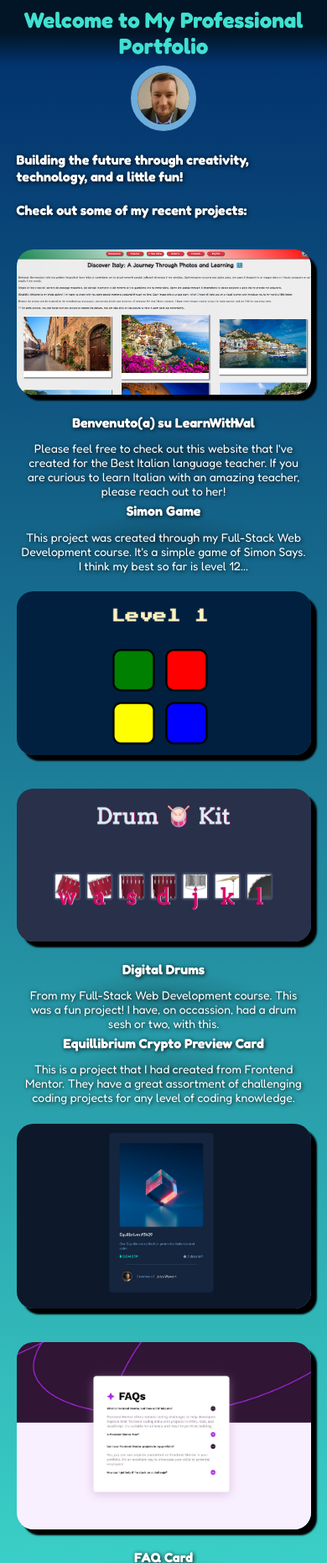
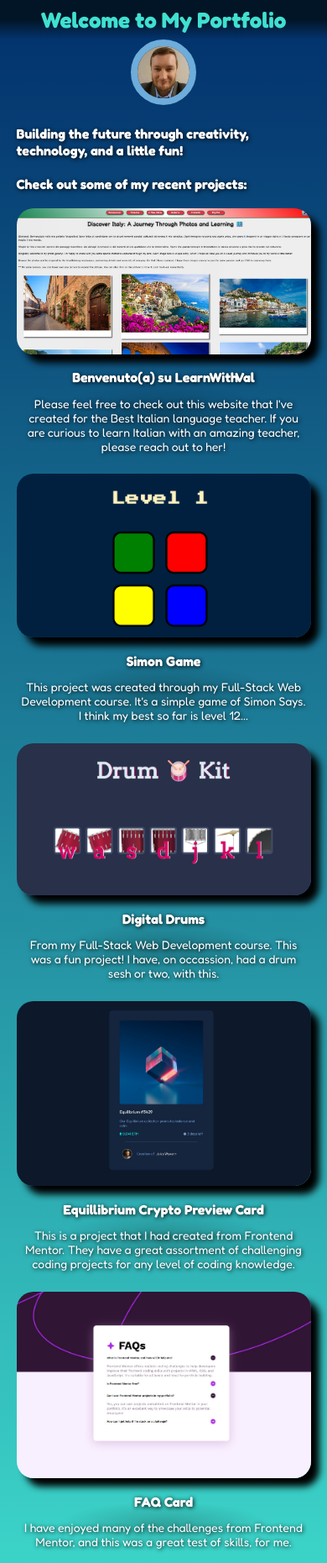
Before and after one commit to CRobinson1985/Portfolio-Project, a plain HTML site: page index.htm in a window 390 px wide. Shown: the top 1861 px of the page at 84% size. Drawn offline with Linux system fonts and the light colour scheme.

Commit message:
v0.20 Fixed the gallery area to present correctly in grid and block, with text always underneath the corresponding picture. Animated the social links

```diff
--- a/index.htm
+++ b/index.htm
@@ -14,7 +14,7 @@
   </head>
   <body>
     <header>
-      <h1>Welcome to My Professional Portfolio</h1>
+      <h1>Welcome to My Portfolio</h1>
     </header>
     <main>
       <div id="loader-backdrop">
@@ -46,6 +46,7 @@
         <h2>Check out some of my recent projects:</h2>
         <div class="gallery-grid">
 
+          <div class="gallery-item">
             <a
               href="https://crobinson1985.github.io/LearnWithVal/"
               target="_blank"
@@ -64,16 +65,9 @@
                 Italian with an amazing teacher, please reach out to her!
               </p>
             </section>
+          </div>
 
-          <section class="gallery-text">
-            <h3>Simon Game</h3>
-            <p>
-              This project was created through my Full-Stack Web Development
-              course. It's a simple game of Simon Says. I think my best so far
-              is level 12...
-            </p>
-          </section>
-
+          <div class="gallery-item">
             <a
               href="https://crobinson1985.github.io/Simon-Game/"
               target="_blank"
@@ -84,7 +78,16 @@
                 alt="Preview of a Simon-style Game"
             /></a>
 
-
+            <section class="gallery-text">
+              <h3>Simon Game</h3>
+              <p>
+                This project was created through my Full-Stack Web Development
+                course. It's a simple game of Simon Says. I think my best so far
+                is level 12...
+              </p>
+            </section>
+          </div>
+          <div class="gallery-item">
             <a
               href="https://crobinson1985.github.io/Drum-Kit/"
               target="_blank"
@@ -102,15 +105,8 @@
                 I have, on occassion, had a drum sesh or two, with this.
               </p>
             </section>
-
-          <section class="gallery-text">
-            <h3>Equillibrium Crypto Preview Card</h3>
-            <p>
-              This is a project that I had created from Frontend Mentor. They
-              have a great assortment of challenging coding projects for any
-              level of coding knowledge.
-            </p>
-          </section>
+          </div>
+          <div class="gallery-item">
 
             <a
               href="https://crobinson1985.github.io/nft-preview-card-component-main/"
@@ -122,7 +118,16 @@
                 alt="Preview of a Crypto token website card"
             /></a>
 
-
+            <section class="gallery-text">
+              <h3>Equillibrium Crypto Preview Card</h3>
+              <p>
+                This is a project that I had created from Frontend Mentor. They
+                have a great assortment of challenging coding projects for any
+                level of coding knowledge.
+              </p>
+            </section>
+          </div>
+          <div class="gallery-item">
             <a
               href="https://crobinson1985.github.io/faq-accordion-main/"
               target="_blank"
@@ -140,15 +145,8 @@
                 this was a great test of skills, for me.
               </p>
             </section>
-
-          <section class="gallery-text">
-            <h3>Interactive Rating Card</h3>
-            <p>
-              Yet another project from Frontend Mentor. I can not say too much
-              positive about them. Their projects are great practice, and help
-              me realize my mistakes, and build my skills.
-            </p>
-          </section>
+          </div>
+          <div class="gallery-item">
 
             <a
               href="https://crobinson1985.github.io/Rating-Demo-Project/"
@@ -160,7 +158,16 @@
                 alt="Preview of a Rating Score website card"
             /></a>
 
-
+            <section class="gallery-text">
+              <h3>Interactive Rating Card</h3>
+              <p>
+                Yet another project from Frontend Mentor. I can not say too much
+                positive about them. Their projects are great practice, and help
+                me realize my mistakes, and build my skills.
+              </p>
+            </section>
+          </div>
+          <div class="gallery-item">
             <a
               href="https://crobinson1985.github.io/recipe-page-main/"
               target="_blank"
@@ -178,12 +185,8 @@
                 solutions are your own, and it is great for that.
               </p>
             </section>
-
-          <section class="gallery-text">
-            <h3>Social Links Card</h3>
-            <p>This interactive Social Links card was really fun to make.</p>
-          </section>
-
+          </div>
+          <div class="gallery-item">
             <a
               href="https://crobinson1985.github.io/CRobinson.github.io-social-links-profile/"
               target="_blank"
@@ -194,7 +197,12 @@
                 alt="Preview of a Social link website card"
             /></a>
 
-
+            <section class="gallery-text">
+              <h3>Social Links Card</h3>
+              <p>This interactive Social Links card was really fun to make.</p>
+            </section>
+          </div>
+          <div class="gallery-item">
             <a
               href="https://crobinson1985.github.io/results-summary-component-main/"
               target="_blank"
@@ -213,15 +221,8 @@
                 far.
               </p>
             </section>
-
-          <section class="gallery-text">
-            <h3>Bella Hotels</h3>
-            <p>
-              This was a project from my Full-Stack Web Development course as
-              well, for a ficticious Hotel. I personally made the graphic for
-              this site. I'm happy with how it came out!
-            </p>
-          </section>
+          </div>
+          <div class="gallery-item">
 
             <a
               href="https://crobinson1985.github.io/Hotel-Project/"
@@ -233,7 +234,16 @@
                 alt="Preview of a Fictional Hotel Website"
             /></a>
 
-
+            <section class="gallery-text">
+              <h3>Bella Hotels</h3>
+              <p>
+                This was a project from my Full-Stack Web Development course as
+                well, for a ficticious Hotel. I personally made the graphic for
+                this site. I'm happy with how it came out!
+              </p>
+            </section>
+          </div>
+          <div class="gallery-item">
             <a
               href="https://crobinson1985.github.io/An-Intriguing-Website/"
               target="_blank"
@@ -252,6 +262,7 @@
                 imagery.
               </p>
             </section>
+          </div>
         </div>
       </section>
       <footer>
--- a/script.js
+++ b/script.js
@@ -29,7 +29,7 @@ function bustClickHandler() {
   } else {
     bust.src = './assets/pics/Myself.jpg';
     bustChecker = 'Myself';
-    h1.innerText = "Welcome to My Professional Portfolio";
+    h1.innerText = "Welcome to My Portfolio";
     h2.innerText = "Building the future through creativity, technology, and a little fun!";
     hands[0].classList.add('hidden');
     hands[1].classList.add('hidden');
--- a/styles.css
+++ b/styles.css
@@ -103,6 +103,7 @@ main {
   border-radius: 50%;
   border: 15px solid var(--blue);
   position: relative;
+
 }
 
 .pointing-left {
@@ -131,24 +132,44 @@ main {
   100% {right: -20%; }
 }
 
-.gallery-grid {
+.gallery-item {
   display: grid;
+  align-items: center;
   grid-template-columns: 1fr 1fr;
-  margin: 3% 5%;
-  gap: 100px 50px;
+  gap: 1rem;
+  margin: 5%;
 }
+
+.gallery-item:nth-child(even) a {
+  grid-column: 2;
+  grid-row: 1;
+}
+.gallery-item:nth-child(even) .gallery-text {
+  grid-column: 1;
+  grid-row: 1;
+}
+
+.gallery-item a {
+  display: block;
+}
+
 .gallery-img {
+  display: block;
+  height: auto;
   width: 100%;
   border-radius: 20px;
-  box-shadow: 7px 7px 2px black;
+  box-shadow: 10px 10px 8px black;
+  transition: 200ms all ease-in-out;
 }
 .gallery-img:hover {
   transform: scale(1.1);
-  transition: 200ms;
+  transition: 200ms all ease-in-out;
+  box-shadow: 2px 2px 5px black;
 }
 .gallery-img:active {
   transform: scale(1);
 }
+
 
 footer {
   height: 20vh;
@@ -173,6 +194,11 @@ footer {
   border: 1px solid black;
   border-radius: 50%;
   box-shadow: 0 0 5px white;
+  transition: all 0.3s;
+}
+.social-links:hover {
+  transform: scale(1.2);
+  transition: all 0.3s;
 }
 @media (max-width: 1400px) {
   h1 {
@@ -195,7 +221,7 @@ footer {
     text-align: center;
     font-size: 1em;
   }
-    .gallery-grid {
+    .gallery-item {
     display: grid;
   }
 }
@@ -213,7 +239,7 @@ footer {
     text-align: center;
     font-size: 1em;
   }
-    .gallery-grid {
+    .gallery-item {
     display: grid;
   }
   footer {
@@ -233,10 +259,10 @@ footer {
     text-align: center;
     font-size: 0.8em;
   }
-  .gallery-grid {
+  .gallery-item {
     display: block;
   }
-  .gallery-grid img {
+  .gallery-item img {
     margin: 5% 0;
   }
 
@@ -257,7 +283,7 @@ footer {
     text-align: center;
     font-size: 0.7em;
   }
-  .gallery-grid {
+  .gallery-item {
     display: block;
   }
   footer {
```
Lines whose indentation alone changed are shown as unchanged.
